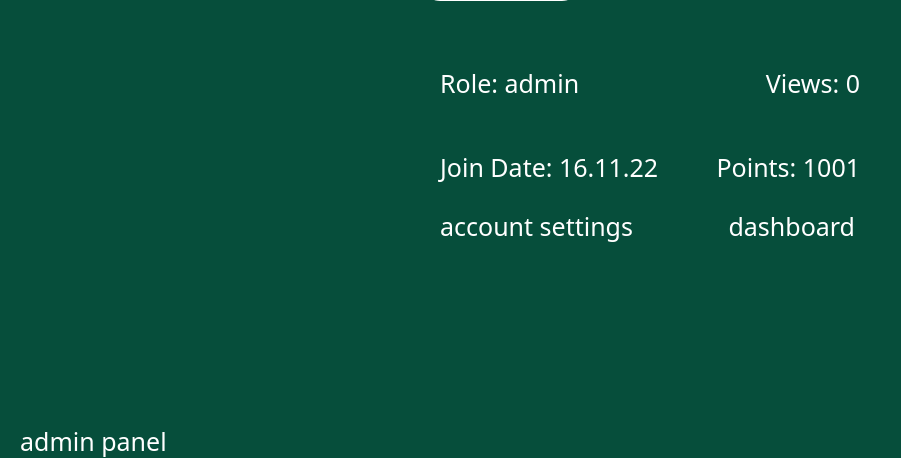
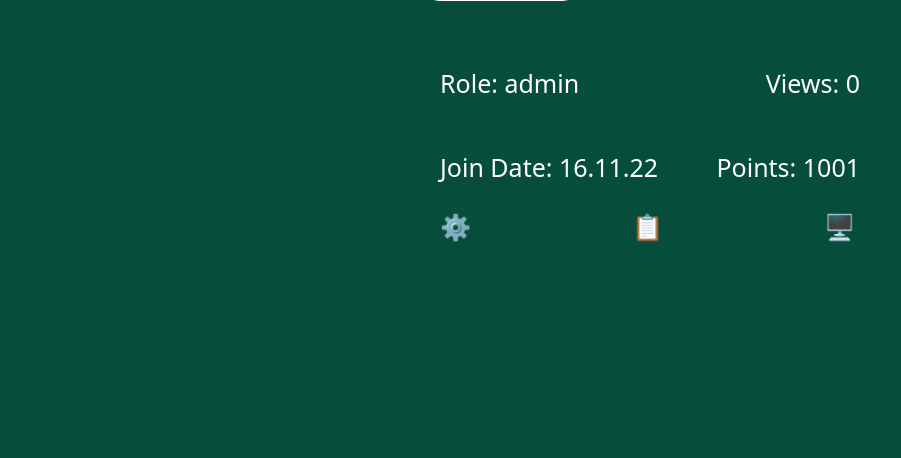
Before and after one commit to DogukanUrker/doctor-jha, a Flask app: page /user/admin in a window 1280 px wide. Shown: the part 342-800 px from the top of the page, without its empty margins (0-901 px from the left). Run offline with Flask 3, Linux system fonts and the light colour scheme; a user stored in the database is signed in; data comes from the database, SQL or seed files in the repository; tables that the repository leaves empty hold one stand-in row (values such as "Sample post"); some libraries are stand-ins or nearby versions; grey boxes are pictures that could not be loaded.

Commit message:
Update user.html

```diff
--- a/templates/user.html
+++ b/templates/user.html
@@ -25,20 +25,14 @@
     </section>
     <section class="stats">
       {% if session["userName"] == user[1] %}
-      <a href="/accountsettings" class="btn btnLink textPrimary"
-        >account settings</a
-      >
-      <a href="/dashboard/{{user[1]}}" class="btn btnLink textPrimary"
-        >dashboard</a
-      >
+      <a href="/accountsettings" class="btn btnLink textPrimary">⚙️</a>
+      <a href="/dashboard/{{user[1]}}" class="btn btnLink textPrimary">📋</a>
       {% endif %} {% if user[5] == "admin" and session["userName"] == user[1] %}
-      <a href="/admin" class="btn btnLink textPrimary" id="btnAdminPanel"
-        >admin panel</a
-      >
+      <a href="/admin" class="btn btnLink textPrimary">🖥️</a>
       {% endif %}
     </section>
     {% if "userName" in session and session['userName'] == "{{user[1]}}"%}
-    <a href="/dashboard/{{session['userName']}}">dashboard</a>
+    <a href="/dashboard/{{session['userName']}}">📋</a>
     {% endif %}
   </div>
   {% if showPosts %}
```
